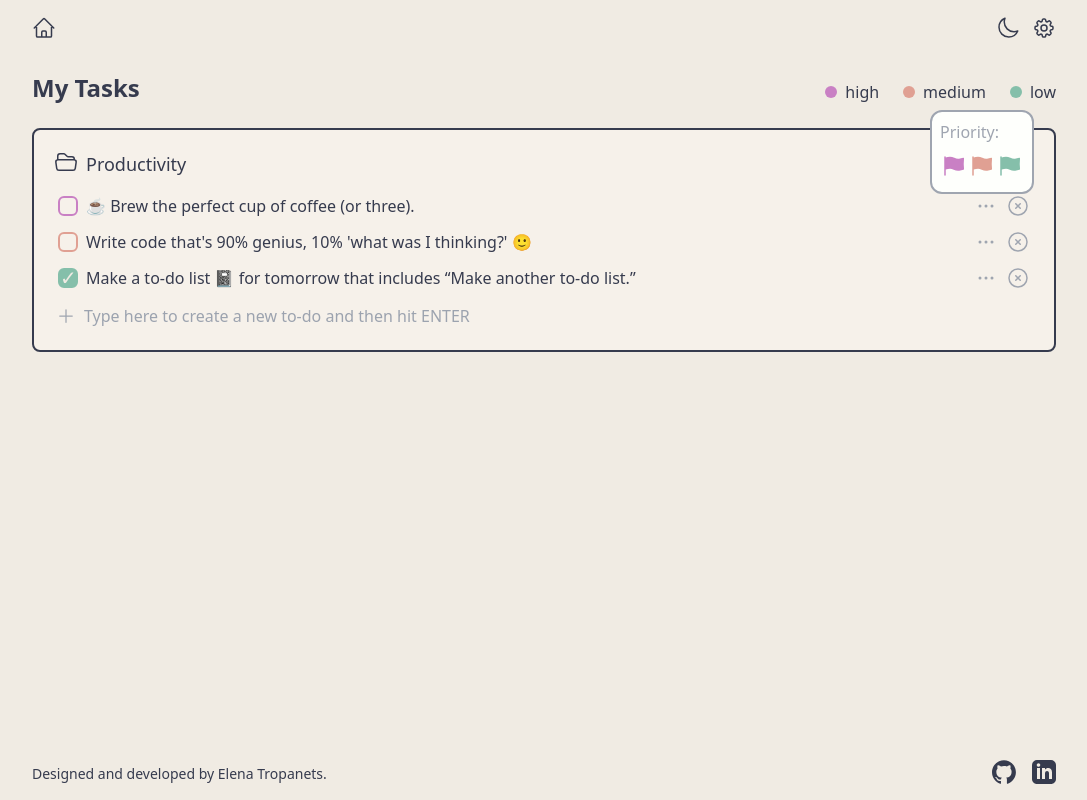
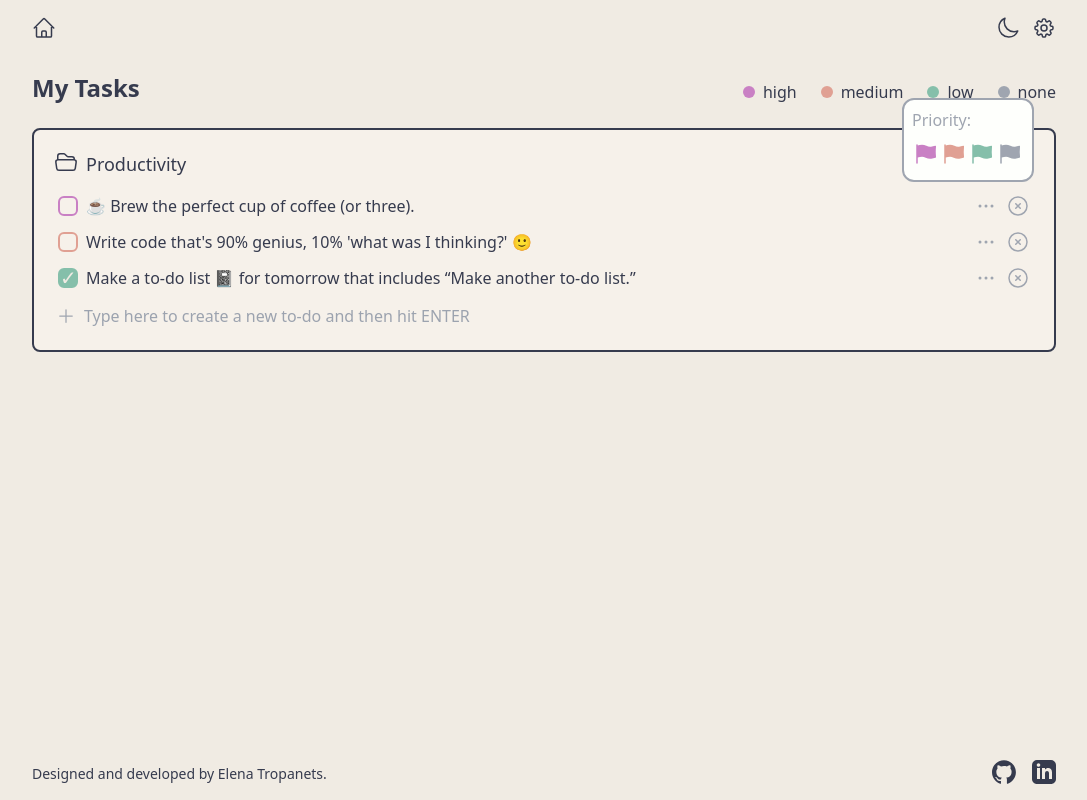
Before and after one commit to elenatrr/todo-manager, a React (Vite) app: page / in a window 1280 px wide. Both pictures are taken after a click on the button 1082 px from the left and 206 px from the top of the page. Shown: the whole page, without its empty margins (96-1183 px from the left). Built offline with nearby package versions, Linux system fonts and the light colour scheme.

Commit message:
remove statuses (in progress/not sstarted) for todos

```diff
--- a/public/initialTodos.json
+++ b/public/initialTodos.json
@@ -3,21 +3,18 @@
     {
       "id": 1,
       "text": "☕️ Brew the perfect cup of coffee (or three).",
-      "status": "not started",
       "completed": false,
       "priority": "high"
     },
     {
       "id": 2,
       "text": "Write code that's 90% genius, 10% 'what was I thinking?' 🙂",
-      "status": "in progress",
       "completed": false,
       "priority": "medium"
     },
     {
       "id": 3,
       "text": "Make a to-do list 📓 for tomorrow that includes “Make another to-do list.”",
-      "status": "done",
       "completed": true,
       "priority": "low"
     }
--- a/src/components/DropdownMenu.tsx
+++ b/src/components/DropdownMenu.tsx
@@ -2,7 +2,7 @@ import { useEffect, useRef } from "react"
 import { DropdownMenuProps, PriorityType } from "../types/common"
 
 export default function DropdownMenu({ menuBtnRef, sectionName, task, onPriorityChange, setIsMenuShown }: DropdownMenuProps) {
-  const priorities: PriorityType[] = ["high", "medium", "low"]
+  const priorities: PriorityType[] = ["high", "medium", "low", "none"]
   const dropDownRef = useRef<HTMLDivElement>(null)
 
   useEffect(() => {
@@ -19,10 +19,10 @@ export default function DropdownMenu({ menuBtnRef, sectionName, task, onPriority
   }, [setIsMenuShown, menuBtnRef])
 
   return (
-    <div ref={dropDownRef} className="absolute right-0 bottom-6 p-2 bg-primary border-2 border-accent border-opacity-50 rounded-xl">
+    <div ref={dropDownRef} className="absolute right-0 -top-24 z-10 p-2 bg-primary border-2 border-accent border-opacity-50 rounded-xl">
       <p className="text-accent mb-2">Priority:</p>
       {priorities.map((newPriority) => {
-        return <button key={newPriority} aria-label={`${newPriority} Priority"`} onClick={() => onPriorityChange(sectionName, task, newPriority)} className={`${newPriority === "high" ? "text-high" : newPriority === "medium" ? "text-medium" : "text-low"} p-0.5 hover:bg-slate-200 hover:bg-opacity-50 rounded`}>
+        return <button key={newPriority} aria-label={`${newPriority} Priority"`} onClick={() => onPriorityChange(sectionName, task, newPriority)} className={`${newPriority === "high" ? "text-high" : newPriority === "medium" ? "text-medium" : newPriority === "low" ? "text-low" : "text-accent"} p-0.5 hover:bg-slate-200 hover:bg-opacity-50 rounded`}>
           <svg xmlns="http://www.w3.org/2000/svg" viewBox="0 0 24 24" fill="currentColor" className="size-6">
             <path fillRule="evenodd" d="M3 2.25a.75.75 0 0 1 .75.75v.54l1.838-.46a9.75 9.75 0 0 1 6.725.738l.108.054A8.25 8.25 0 0 0 18 4.524l3.11-.732a.75.75 0 0 1 .917.81 47.784 47.784 0 0 0 .005 10.337.75.75 0 0 1-.574.812l-3.114.733a9.75 9.75 0 0 1-6.594-.77l-.108-.054a8.25 8.25 0 0 0-5.69-.625l-2.202.55V21a.75.75 0 0 1-1.5 0V3A.75.75 0 0 1 3 2.25Z" clipRule="evenodd" />
           </svg>
--- a/src/components/TodoCreator.tsx
+++ b/src/components/TodoCreator.tsx
@@ -7,9 +7,8 @@ export default function TodoCreator({ todos, setTodos, sectionName }: TodoCreato
   const [newTodo, setNewTodo] = useState<TodoItemType>({
     id: new Date().getTime(),
     text: "",
-    status: "not started",
     completed: false,
-    priority: "low",
+    priority: "none",
   });
 
   const inputRef = useRef<HTMLInputElement>(null);
@@ -37,18 +36,16 @@ export default function TodoCreator({ todos, setTodos, sectionName }: TodoCreato
       setNewTodo({
         id: new Date().getTime(),
         text: "",
-        status: "not started",
         completed: false,
-        priority: "low",
+        priority: "none",
       });
     } else {
       setIsError(true);
       setNewTodo({
         id: new Date().getTime(),
         text: "",
-        status: "not started",
         completed: false,
-        priority: "low",
+        priority: "none",
       });
       setTimeout(() => {
         setIsError(false);
--- a/src/components/TodoItem.tsx
+++ b/src/components/TodoItem.tsx
@@ -41,7 +41,7 @@ export default function TodoItem({ task, section, onComplete, onEdit, onPriority
       </button>
       <button
         aria-label="Delete Todo"
-        className="text-accent hover:text-error "
+        className="text-accent hover:text-error"
         onClick={() => onDelete(section, task)}
       >
         <svg
--- a/src/index.css
+++ b/src/index.css
@@ -44,6 +44,10 @@
   @apply border-low checked:bg-low;
 }
 
+.none {
+  @apply border-accent checked:bg-accent;
+}
+
 .checkbox {
   @apply relative;
 }
--- a/src/pages/Home.tsx
+++ b/src/pages/Home.tsx
@@ -28,10 +28,11 @@ export default function Home() {
     <>
       <div className="flex gap-2 flex-col justify-between md:flex-row md:items-end mb-6">
         <h1 className="title">My Tasks</h1>
-        <ul className="flex gap-6">
+        <ul className="flex gap-4 md:gap-6">
           <li className="dot before:bg-high">high</li>
           <li className="dot before:bg-medium">medium</li>
           <li className="dot before:bg-low">low</li>
+          <li className="dot before:bg-accent">none</li>
         </ul>
       </div>
       <TodoList todos={todos} setTodos={setTodos} />
--- a/src/types/common.ts
+++ b/src/types/common.ts
@@ -1,11 +1,10 @@
 import { ReactNode } from "react";
 
-export type PriorityType = "high" | "medium" | "low"
+export type PriorityType = "high" | "medium" | "low" | "none";
 
 export type TodoItemType = {
   id: number;
   text: string;
-  status: "not started" | "in progress" | "done";
   completed: boolean;
   priority: PriorityType;
 }
@@ -36,7 +35,7 @@ export type TodoItemProps = {
   section: string,
   onComplete: (section: string, task: TodoItemType) => void,
   onEdit: (event: React.ChangeEvent<HTMLTextAreaElement>, section: string, task: TodoItemType) => void,
-  onPriorityChange: (section: string, task: TodoItemType, newPriority: "high" | "medium" | "low") => void,
+  onPriorityChange: (section: string, task: TodoItemType, newPriority: PriorityType) => void,
   onTextInputBlur: (section: string, task: TodoItemType) => void,
   onDelete: (section: string, task: TodoItemType) => void
 }
@@ -51,6 +50,6 @@ export type DropdownMenuProps = {
   menuBtnRef:  React.RefObject<HTMLButtonElement>,
   sectionName: string,
   task: TodoItemType,
-  onPriorityChange: (section: string, task: TodoItemType, newPriority: "high" | "medium" | "low") => void,
+  onPriorityChange: (section: string, task: TodoItemType, newPriority: PriorityType) => void,
   setIsMenuShown: React.Dispatch<React.SetStateAction<boolean>>
 }
```
Also changed, not shown: 1 other file (tests, documents, lock files or other folders).
